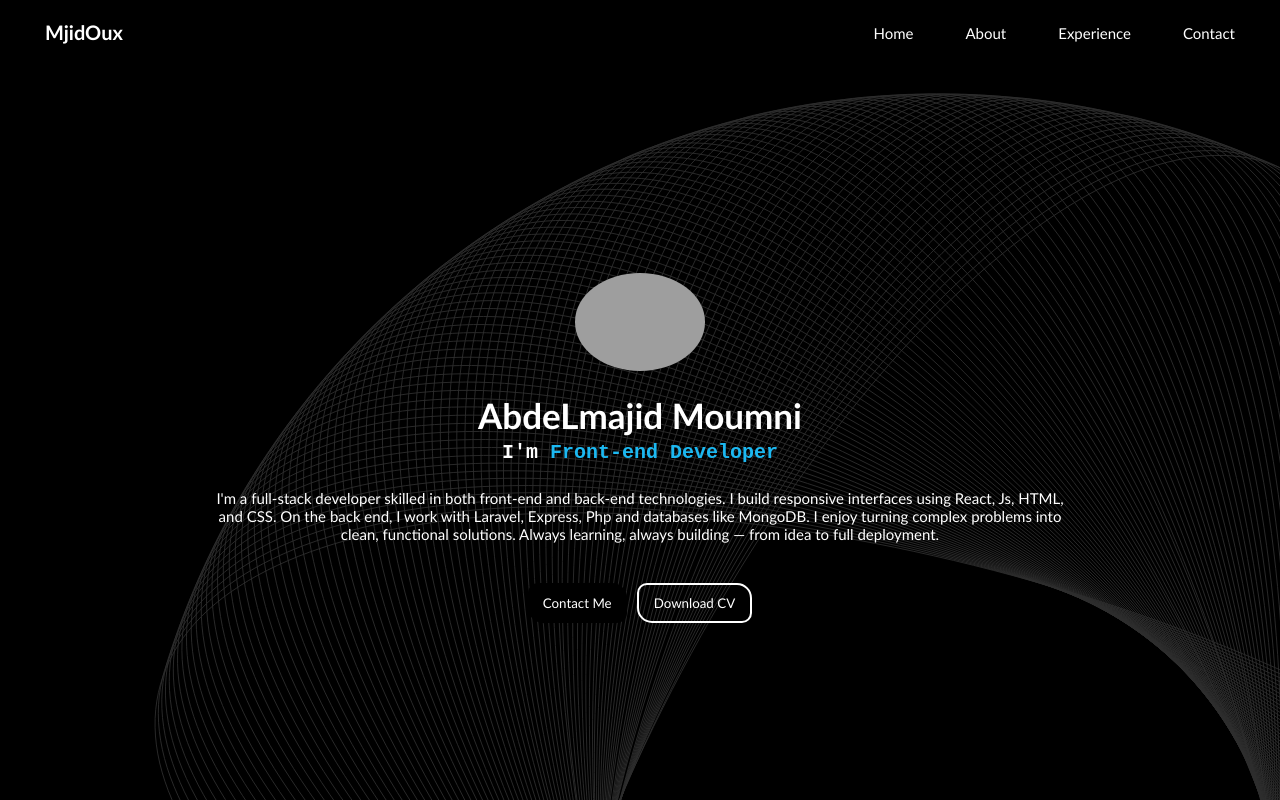
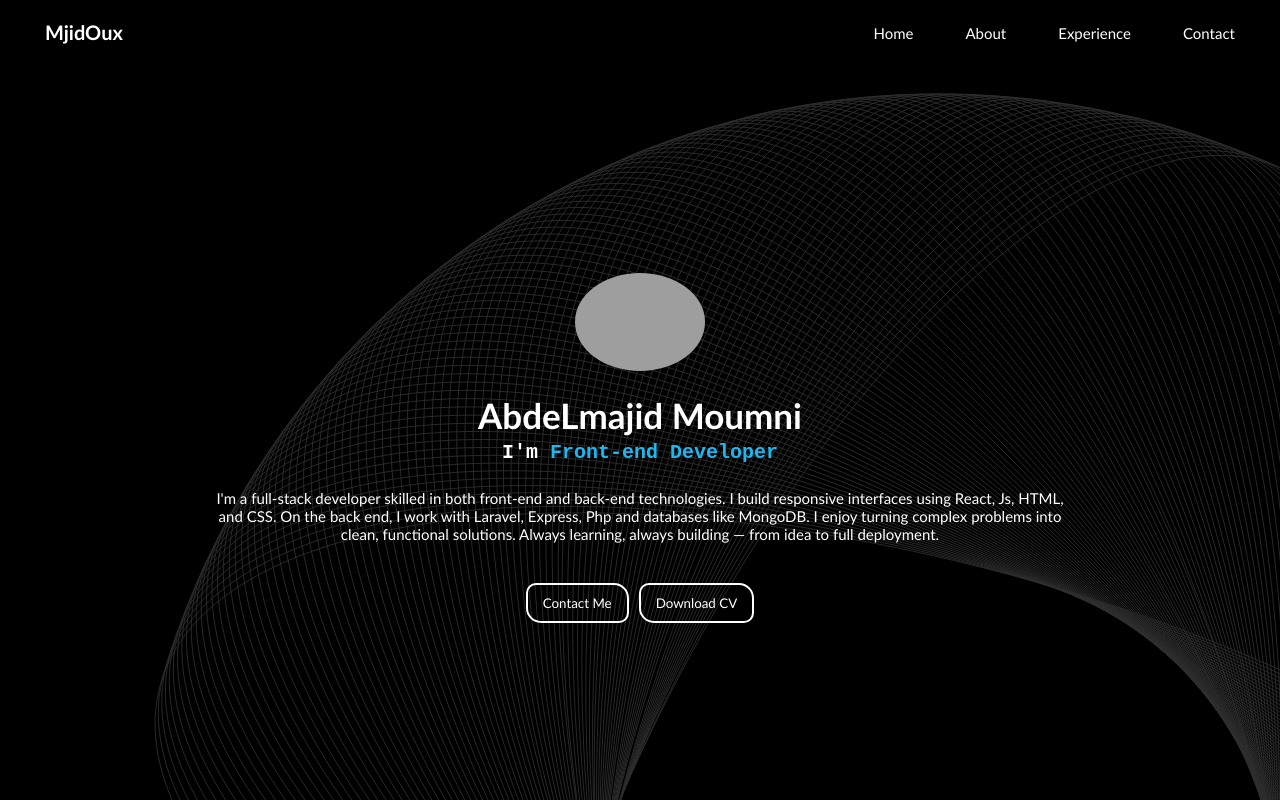
Before and after one commit to abdelmjidw/Portfolio, a React (Create React App) app: page / in a window 1280 px wide. In both pictures the pointer is over the button "Contact Me". Shown: the top 800 px of the page. Built offline with nearby package versions, Linux system fonts and the light colour scheme; grey boxes are pictures that could not be loaded.

Commit message:
laaast one

```diff
--- a/src/Home.css
+++ b/src/Home.css
@@ -121,10 +121,11 @@ button {
   background: none;
   color: #fff;
   border: #fff 2px solid;
-  transition: all 0.1s ease;
+  transition: all 0.1s ease-in-out;
 }
 .click1:hover {
-  background-color: #000;
+  border: #fff 2px solid;
+  background: none;
   color: #fff;
 }
 .click2:hover {
```
